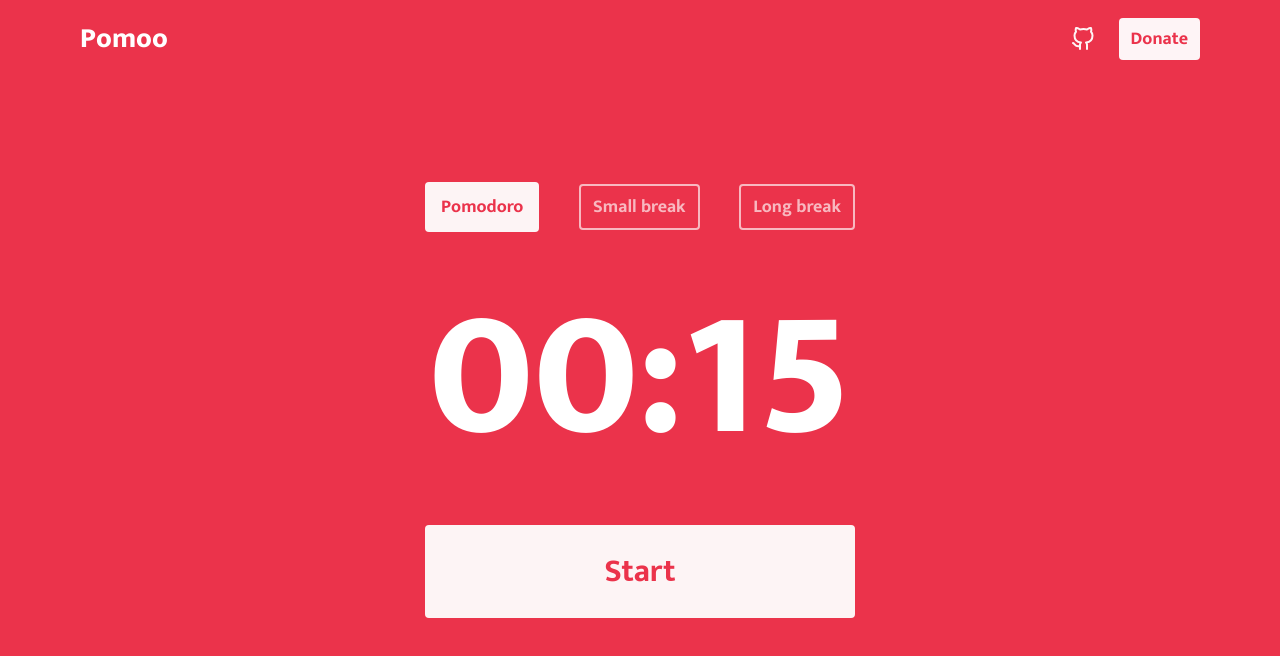
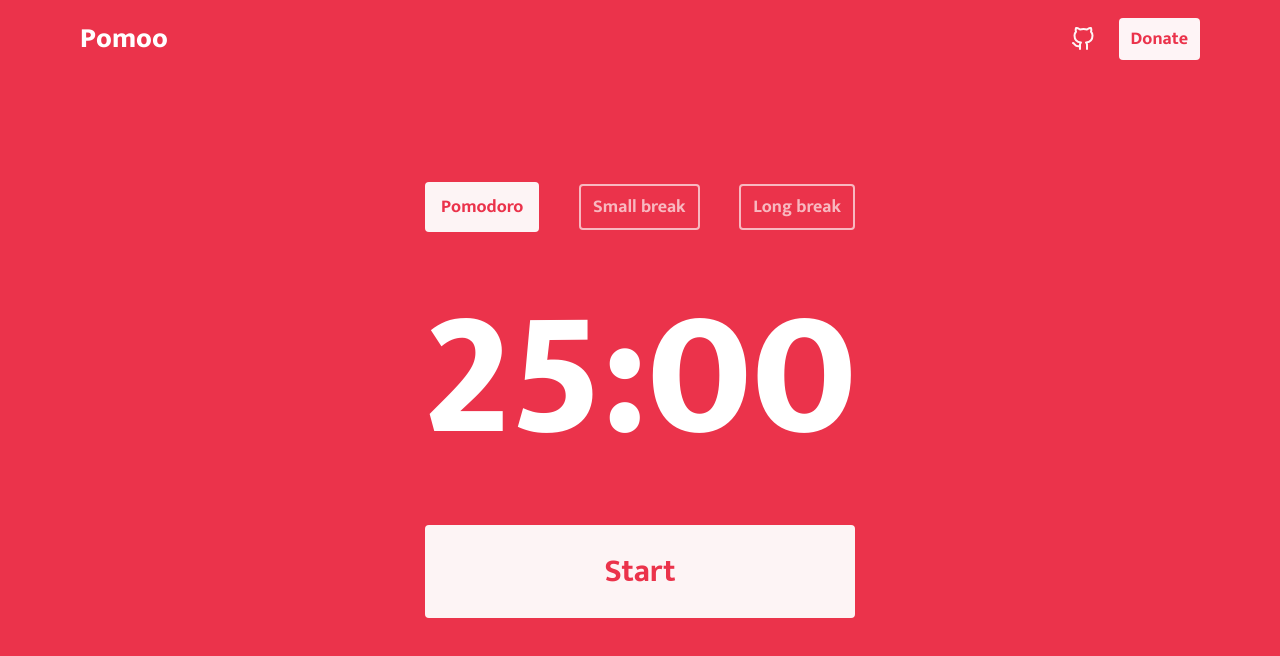
Before and after one commit to MathPSantos/Pomoo, a Next.js app: page / in a window 1280 px wide. Shown: the top 656 px of the page. Built offline with nearby package versions, Linux system fonts and the light colour scheme.

Commit message:
fix: time value fixed

```diff
--- a/src/pages/index.tsx
+++ b/src/pages/index.tsx
@@ -17,7 +17,7 @@ const Home: React.FC = () => {
   const audioElement = useRef(null)
   const [intervalId, setIntervalId] = useState(null)
   const [session, setSession] = useState<Session>(0)
-  const [timeLeft, setTimeLeft] = useState(15)
+  const [timeLeft, setTimeLeft] = useState(60 * 25)
 
   const isStarted = intervalId !== null
 
```
